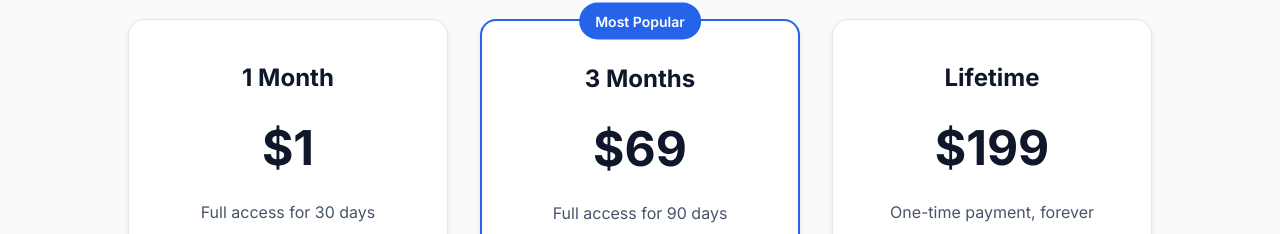
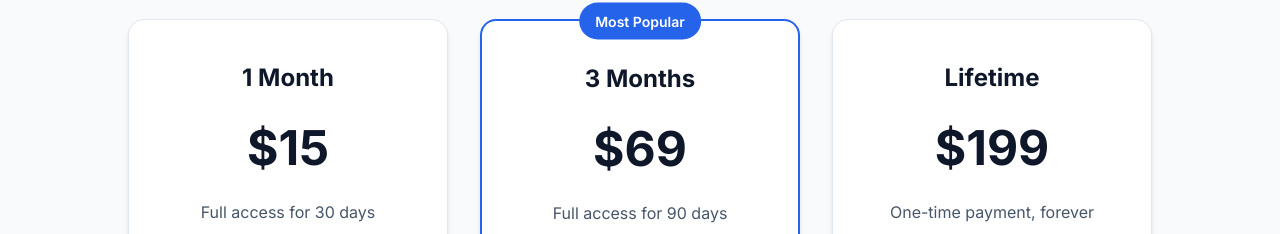
Before and after one commit to sarundev/TG-Adder, a React app in the folder frontend/: page / in a window 1280 px wide. Shown: the part 1494-1728 px from the top of the page. Built offline with nearby package versions, Linux system fonts and the light colour scheme; the HTML template or start-up script is replaced by a standard one.

Commit message:
Update 1 Month plan price to 15$

```diff
--- a/frontend/src/App.jsx
+++ b/frontend/src/App.jsx
@@ -189,7 +189,7 @@ function App() {
         <div className="pricing-cards">
           <div className="price-card">
             <h3>1 Month</h3>
-            <div className="price">$1</div>
+            <div className="price">$15</div>
             <p>Full access for 30 days</p>
             <button className="btn btn-secondary" onClick={() => handleBuy('1_month')} disabled={buying}>
               {buying ? 'Processing...' : 'Buy Now'}
```
Also changed, not shown: 3 other files (tests, documents, lock files or other folders).
